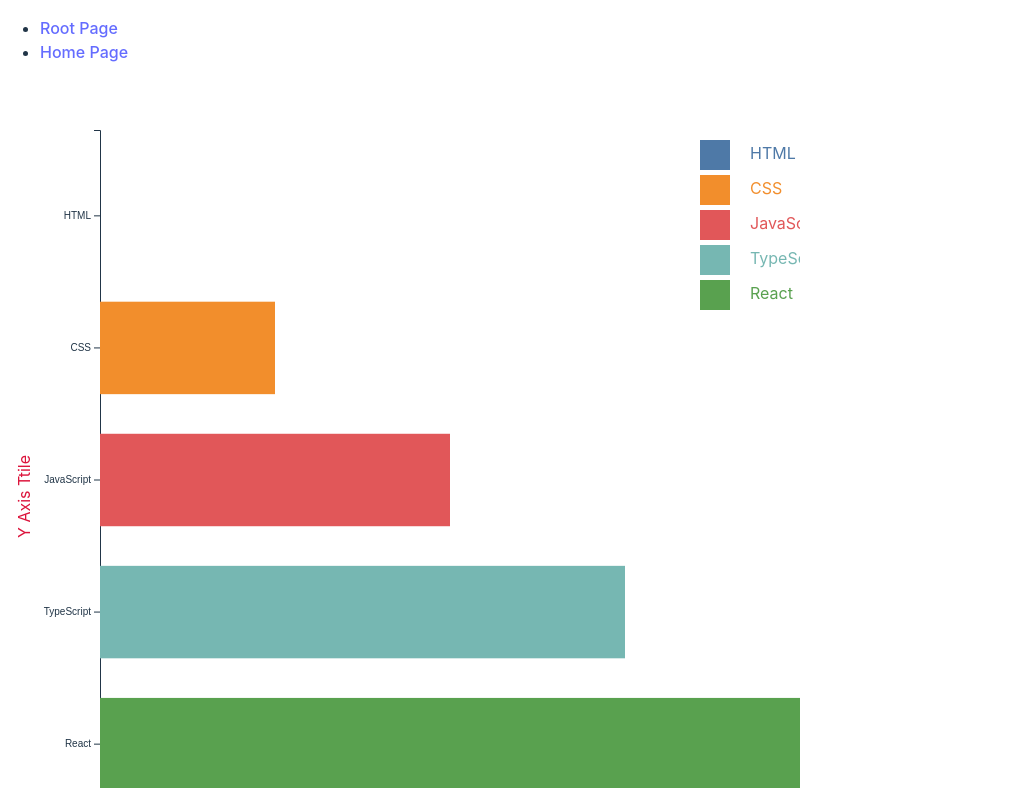
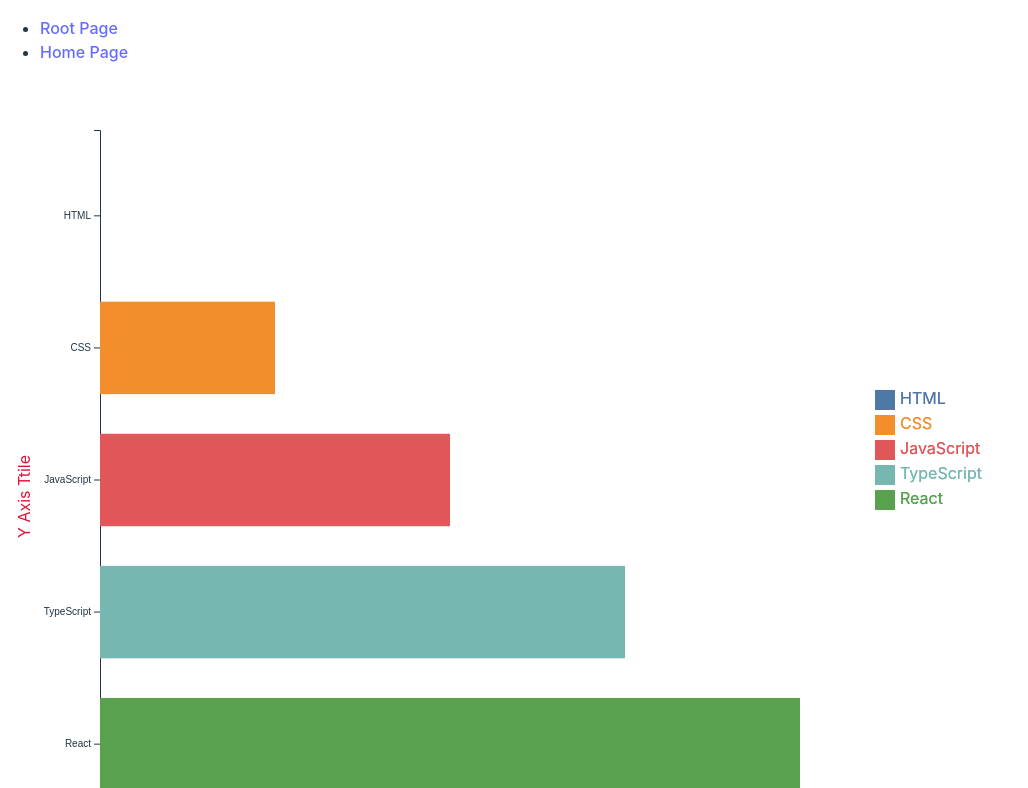
Before and after one commit to daydin14/d3ts, a React (Vite) app: page / in a window 1280 px wide. Shown: the top 788 px of the page, without its empty margins (0-1028 px from the left). Built offline with nearby package versions, Linux system fonts and the light colour scheme.

Commit message:
Bar chart legend is now its own svg tag

```diff
--- a/src/components/d3/charts/bar/HorizontalBarChart.tsx
+++ b/src/components/d3/charts/bar/HorizontalBarChart.tsx
@@ -13,10 +13,11 @@ const HorizontalBarChart: React.FC<HorizontalBarChartProps> = ({
   width,
   height,
 }) => {
-  const svgRef = useRef<SVGSVGElement | null>(null);
+  const chartRef = useRef<SVGSVGElement | null>(null);
+  const legendRef = useRef<SVGSVGElement | null>(null);
 
   useEffect(() => {
-    if (!svgRef.current) return;
+    if (!chartRef.current) return;
 
     // Define the dimensions of the chart
     const margin = { top: 50, right: 50, bottom: 50, left: 50 };
@@ -33,7 +34,7 @@ const HorizontalBarChart: React.FC<HorizontalBarChartProps> = ({
 
     // Reference the chart SVG Element
     const svg = d3
-      .select(svgRef.current)
+      .select(chartRef.current)
       .attr("width", width)
       .attr("height", height)
       .append("g")
@@ -118,9 +119,10 @@ const HorizontalBarChart: React.FC<HorizontalBarChartProps> = ({
       .attr("fill", (d) => colorScale(d.label) as string);
 
     // Legend
-    svg.append("g").attr("class", "legend");
-    var size = 30;
-    svg
+    const barLegend = d3.select(legendRef.current);
+    barLegend.append("g").attr("class", "legend");
+    var size = 20;
+    barLegend
       .select(".legend")
       .append("g")
       .attr("class", "legend-squares")
@@ -128,12 +130,12 @@ const HorizontalBarChart: React.FC<HorizontalBarChartProps> = ({
       .data(normalizedData)
       .enter()
       .append("rect")
-      .attr("x", chartWidth - margin.right - margin.left)
+      .attr("x", 75)
       .attr("y", (_d, i) => 10 + i * (size + 5))
       .attr("width", size)
       .attr("height", size)
       .attr("fill", (d) => colorScale(d.label) as string);
-    svg
+    barLegend
       .select(".legend")
       .append("g")
       .attr("class", "legend-text")
@@ -141,7 +143,7 @@ const HorizontalBarChart: React.FC<HorizontalBarChartProps> = ({
       .data(normalizedData)
       .enter()
       .append("text")
-      .attr("x", chartWidth - margin.right)
+      .attr("x", 100)
       .attr("y", (_d, i) => 10 + i * (size + 5) + size / 2)
       .text((d: any) => d.label)
       .attr("text-anchor", "left")
@@ -154,7 +156,12 @@ const HorizontalBarChart: React.FC<HorizontalBarChartProps> = ({
     };
   }, [data, width, height]);
 
-  return <svg ref={svgRef} />;
+  return (
+    <>
+      <svg ref={chartRef} />
+      <svg ref={legendRef} width={200} height={500} />
+    </>
+  );
 };
 
 export default HorizontalBarChart;
```
